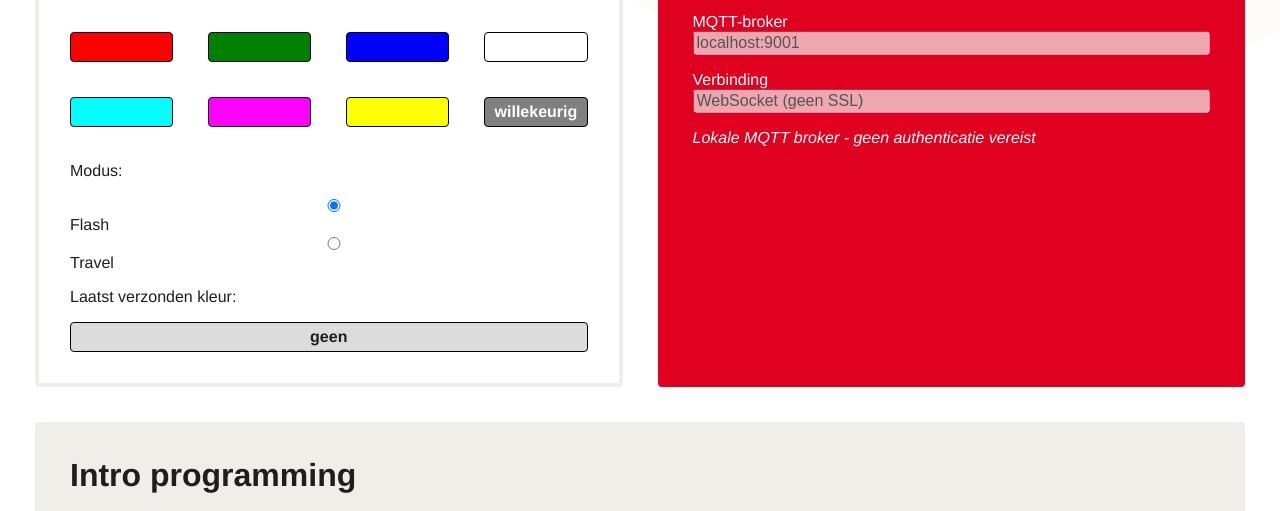
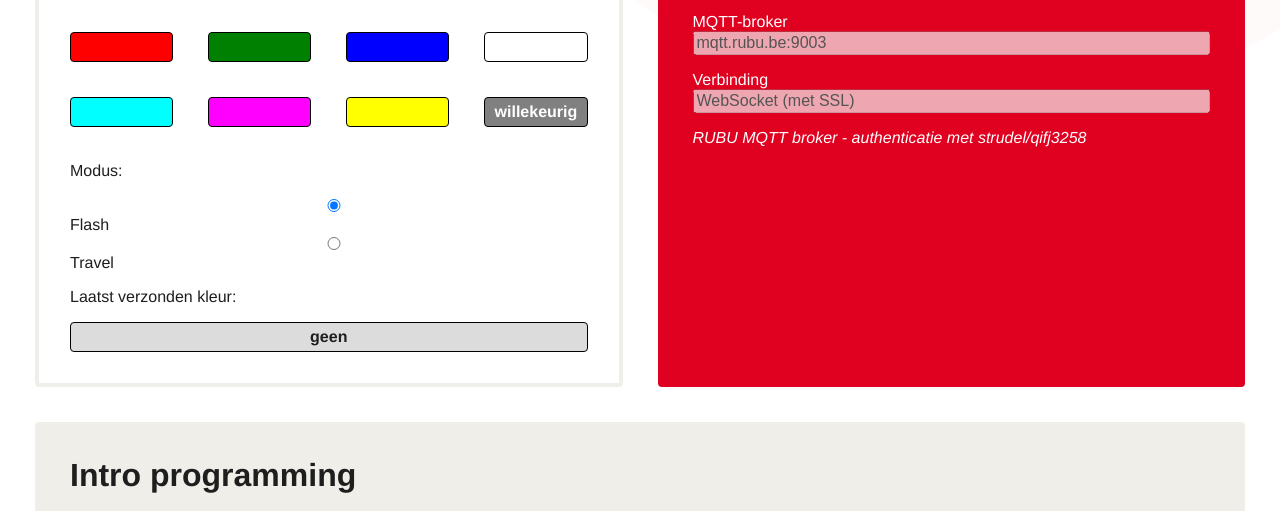
Before and after one commit to RubenBuysschaertVives/Start-to-Program-Hardware, a plain HTML site: page Codevoorbeelden/Web App/index.html in a window 1280 px wide. Shown: the part 277-788 px from the top of the page. Drawn offline with nearby package versions, Linux system fonts and the light colour scheme.

Commit message:
webapp index back to rubu broker

```diff
--- a/Codevoorbeelden/Web App/index.html
+++ b/Codevoorbeelden/Web App/index.html
@@ -83,16 +83,16 @@
             <h1>MQTT-instellingen</h1>
             <p>
                 <label for="tbxMqttBroker">MQTT-broker</label>
-                <input type="text" id="tbxMqttBroker" value="localhost:9001" disabled>
+                <input type="text" id="tbxMqttBroker" value="mqtt.rubu.be:9003" disabled>
             </p>
 
             <p>
                 <label for="tbxMqttBroker">Verbinding</label>
-                <input type="text" id="tbxMqttConnection" value="WebSocket (geen SSL)" disabled>
+                <input type="text" id="tbxMqttConnection" value="WebSocket (met SSL)" disabled>
             </p>
 
             <p>
-                <em>Lokale MQTT broker - geen authenticatie vereist</em>
+                <em>RUBU MQTT broker - authenticatie met strudel/qifj3258</em>
             </p>
         </div>
 
```
